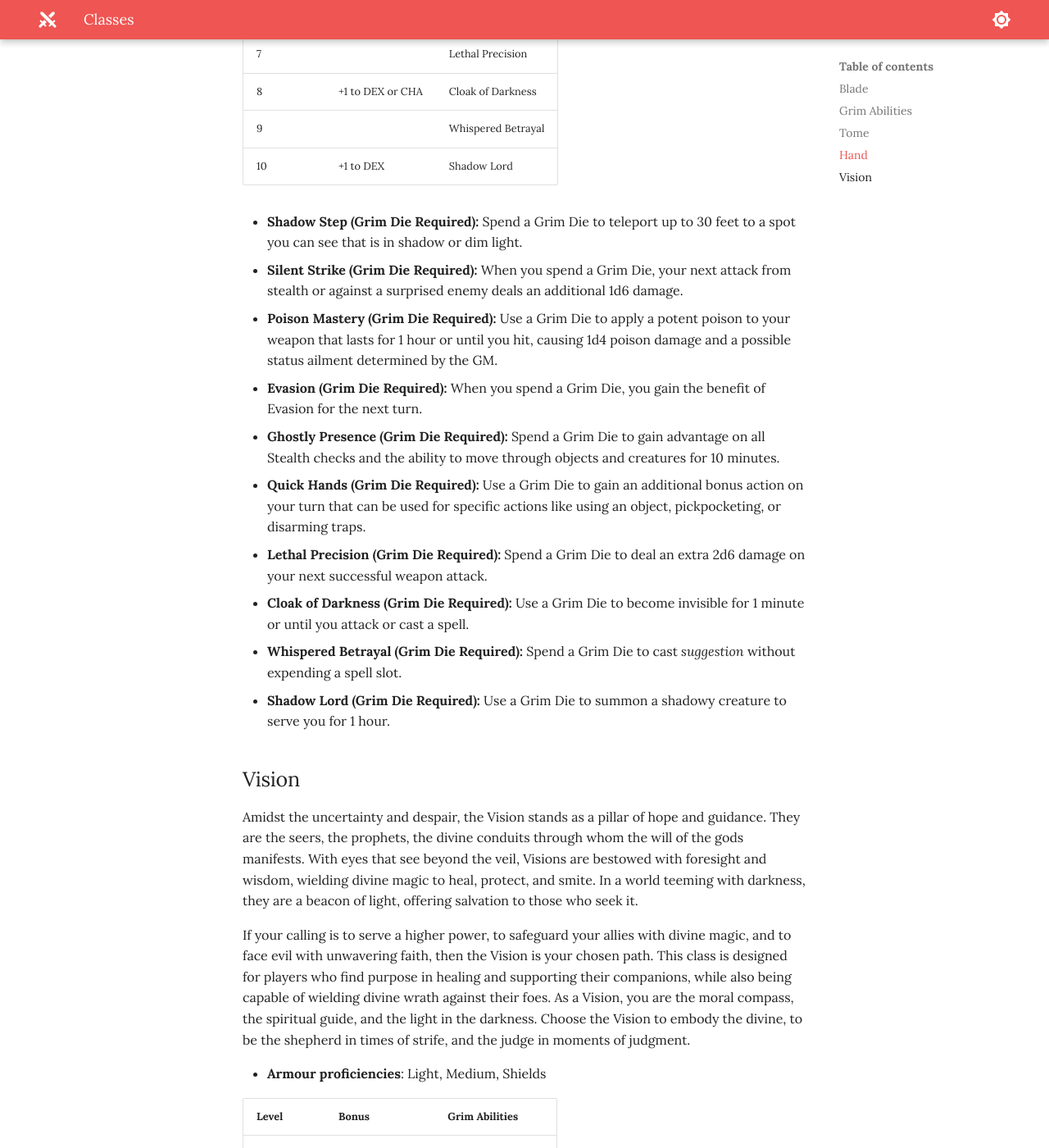
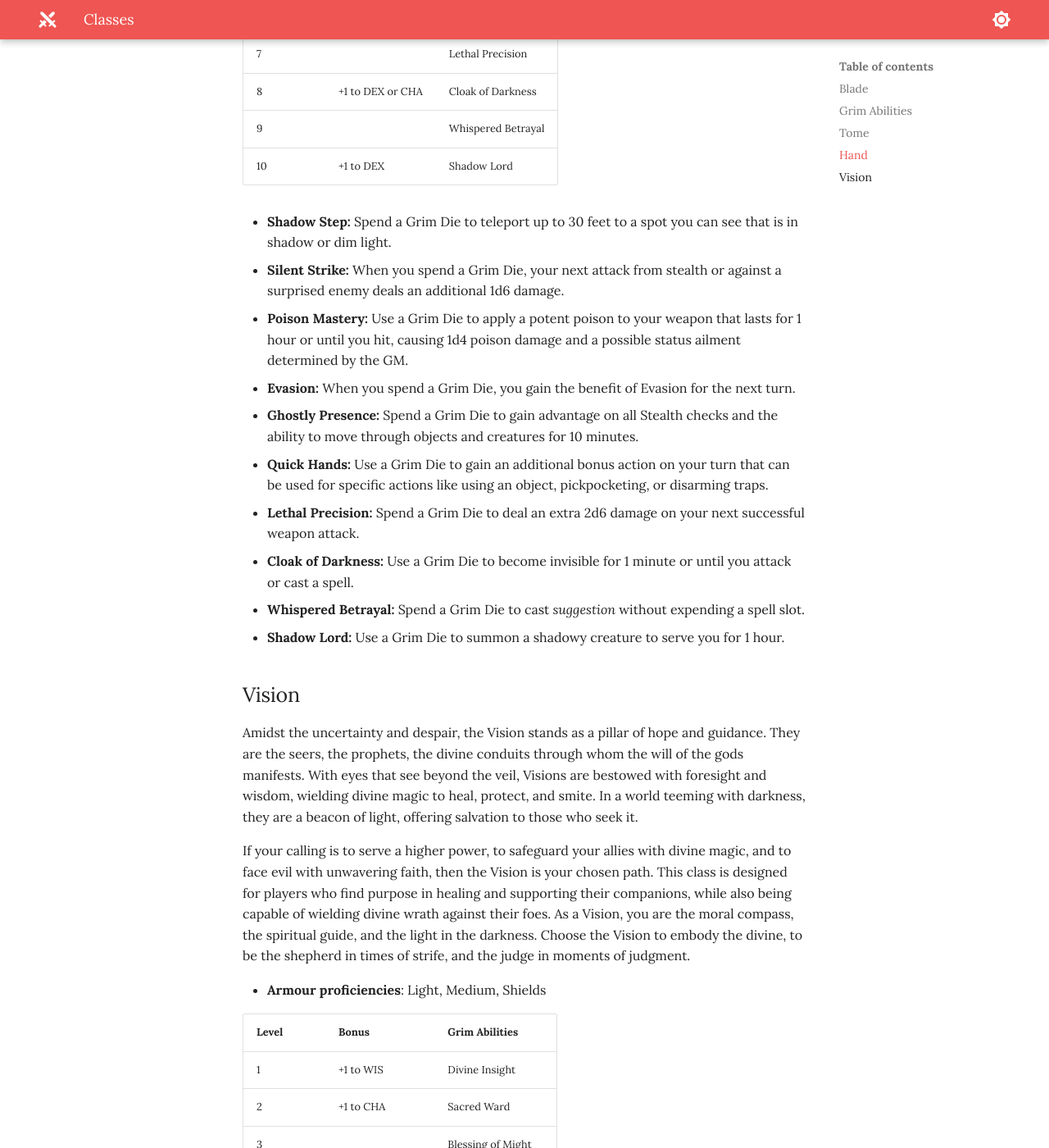
Before and after one commit to jonasmcferreira/adventures, an MkDocs documentation site: the page built from docs/grim/classes.md, in a window 1280 px wide and 1400 px high, scrolled down 4634 px. Shown: the whole window at 82% size. Built offline with MkDocs 1.6.1 and Material for MkDocs 9.7.7, drawn with Linux system fonts in a browser that asks for light colours; some of the changed text lies outside the part shown.

Commit message:
modified docs/grim/classes.md

```diff
--- a/docs/grim/classes.md
+++ b/docs/grim/classes.md
@@ -96,16 +96,16 @@
 | 9     |                  | Whispered Betrayal  |
 | 10    | +1 to DEX        | Shadow Lord         |
 
-- **Shadow Step (Grim Die Required):** Spend a Grim Die to teleport up to 30 feet to a spot you can see that is in shadow or dim light.
-- **Silent Strike (Grim Die Required):** When you spend a Grim Die, your next attack from stealth or against a surprised enemy deals an additional 1d6 damage.
-- **Poison Mastery (Grim Die Required):** Use a Grim Die to apply a potent poison to your weapon that lasts for 1 hour or until you hit, causing 1d4 poison damage and a possible status ailment determined by the GM.
-- **Evasion (Grim Die Required):** When you spend a Grim Die, you gain the benefit of Evasion for the next turn.
-- **Ghostly Presence (Grim Die Required):** Spend a Grim Die to gain advantage on all Stealth checks and the ability to move through objects and creatures for 10 minutes.
-- **Quick Hands (Grim Die Required):** Use a Grim Die to gain an additional bonus action on your turn that can be used for specific actions like using an object, pickpocketing, or disarming traps.
-- **Lethal Precision (Grim Die Required):** Spend a Grim Die to deal an extra 2d6 damage on your next successful weapon attack.
-- **Cloak of Darkness (Grim Die Required):** Use a Grim Die to become invisible for 1 minute or until you attack or cast a spell.
-- **Whispered Betrayal (Grim Die Required):** Spend a Grim Die to cast *suggestion* without expending a spell slot.
-- **Shadow Lord (Grim Die Required):** Use a Grim Die to summon a shadowy creature to serve you for 1 hour.
+- **Shadow Step:** Spend a Grim Die to teleport up to 30 feet to a spot you can see that is in shadow or dim light.
+- **Silent Strike:** When you spend a Grim Die, your next attack from stealth or against a surprised enemy deals an additional 1d6 damage.
+- **Poison Mastery:** Use a Grim Die to apply a potent poison to your weapon that lasts for 1 hour or until you hit, causing 1d4 poison damage and a possible status ailment determined by the GM.
+- **Evasion:** When you spend a Grim Die, you gain the benefit of Evasion for the next turn.
+- **Ghostly Presence:** Spend a Grim Die to gain advantage on all Stealth checks and the ability to move through objects and creatures for 10 minutes.
+- **Quick Hands:** Use a Grim Die to gain an additional bonus action on your turn that can be used for specific actions like using an object, pickpocketing, or disarming traps.
+- **Lethal Precision:** Spend a Grim Die to deal an extra 2d6 damage on your next successful weapon attack.
+- **Cloak of Darkness:** Use a Grim Die to become invisible for 1 minute or until you attack or cast a spell.
+- **Whispered Betrayal:** Spend a Grim Die to cast *suggestion* without expending a spell slot.
+- **Shadow Lord:** Use a Grim Die to summon a shadowy creature to serve you for 1 hour.
 
 ## Vision
 
@@ -128,13 +128,13 @@
 | 9     |                  | Wrath of the Divine |
 | 10    | +1 to WIS        | Ascension           |
 
-- **Divine Insight (Grim Die Required):** Spend a Grim Die to cast *detect evil and good* or *detect magic* without expending a spell slot.
-- **Sacred Ward (Grim Die Required):** Use a Grim Die as a reaction to impose disadvantage on an attack roll made against you or an ally within 30 feet.
-- **Blessing of Might (Grim Die Required):** Spend a Grim Die to touch a creature, granting it a bonus to its next attack roll or saving throw equal to your Wisdom modifier.
-- **Spirit Guardian (Grim Die Required):** Use a Grim Die to summon a spirit that protects you and your allies in a 15-foot radius for 10 minutes, dealing radiant damage to enemies that start their turn in the area.
-- **Beacon of Hope (Grim Die Required):** Spend a Grim Die to cast *beacon of hope* without expending a spell slot, affecting all allies within 30 feet.
-- **Celestial Command (Grim Die Required):** Use a Grim Die to compel a celestial being to aid you in battle for 1 minute once per long rest.
-- **Divine Protection (Grim Die Required):** Spend a Grim Die to grant yourself or an ally within 60 feet a protective shield that absorbs damage equal to your level + your Wisdom modifier.
-- **Holy Avenger (Grim Die Required):** Use a Grim Die to imbue a weapon with divine energy for 1 minute, making it act as a +1 weapon that deals an extra 2d6 radiant damage on a hit.
-- **Wrath of the Divine (Grim Die Required):** Spend a Grim Die to unleash a wave of divine energy in a 30-foot radius. Enemies within the area must make a Wisdom saving throw or be stunned until the end of your next turn.
-- **Ascension (Grim Die Required):** Use a Grim Die to temporarily ascend to a higher plane of existence, gaining resistance to all damage and the ability to cast spells without expending spell slots for 1 minute once per long rest.
+- **Divine Insight:** Spend a Grim Die to cast *detect evil and good* or *detect magic* without expending a spell slot.
+- **Sacred Ward:** Use a Grim Die as a reaction to impose disadvantage on an attack roll made against you or an ally within 30 feet.
+- **Blessing of Might:** Spend a Grim Die to touch a creature, granting it a bonus to its next attack roll or saving throw equal to your Wisdom modifier.
+- **Spirit Guardian:** Use a Grim Die to summon a spirit that protects you and your allies in a 15-foot radius for 10 minutes, dealing radiant damage to enemies that start their turn in the area.
+- **Beacon of Hope:** Spend a Grim Die to cast *beacon of hope* without expending a spell slot, affecting all allies within 30 feet.
+- **Celestial Command:** Use a Grim Die to compel a celestial being to aid you in battle for 1 minute once per long rest.
+- **Divine Protection:** Spend a Grim Die to grant yourself or an ally within 60 feet a protective shield that absorbs damage equal to your level + your Wisdom modifier.
+- **Holy Avenger:** Use a Grim Die to imbue a weapon with divine energy for 1 minute, making it act as a +1 weapon that deals an extra 2d6 radiant damage on a hit.
+- **Wrath of the Divine:** Spend a Grim Die to unleash a wave of divine energy in a 30-foot radius. Enemies within the area must make a Wisdom saving throw or be stunned until the end of your next turn.
+- **Ascension:** Use a Grim Die to temporarily ascend to a higher plane of existence, gaining resistance to all damage and the ability to cast spells without expending spell slots for 1 minute once per long rest.
```
